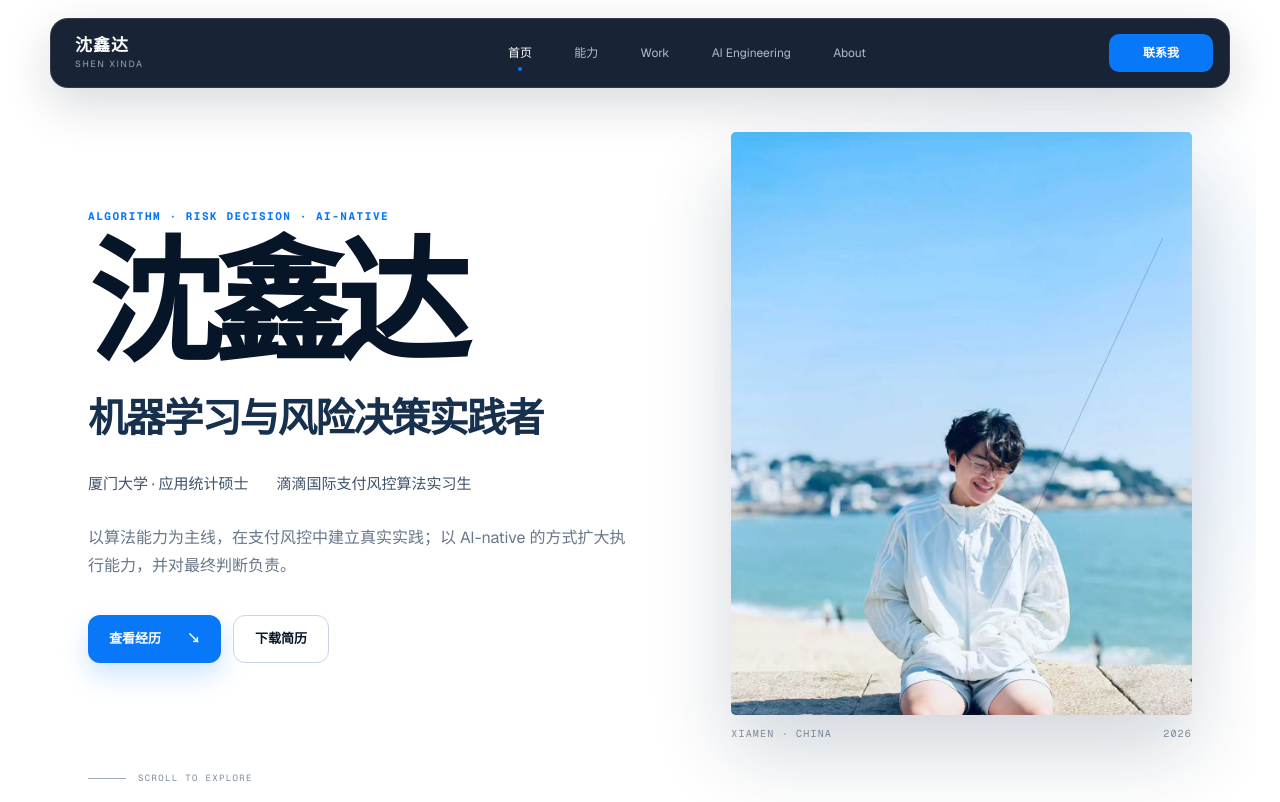
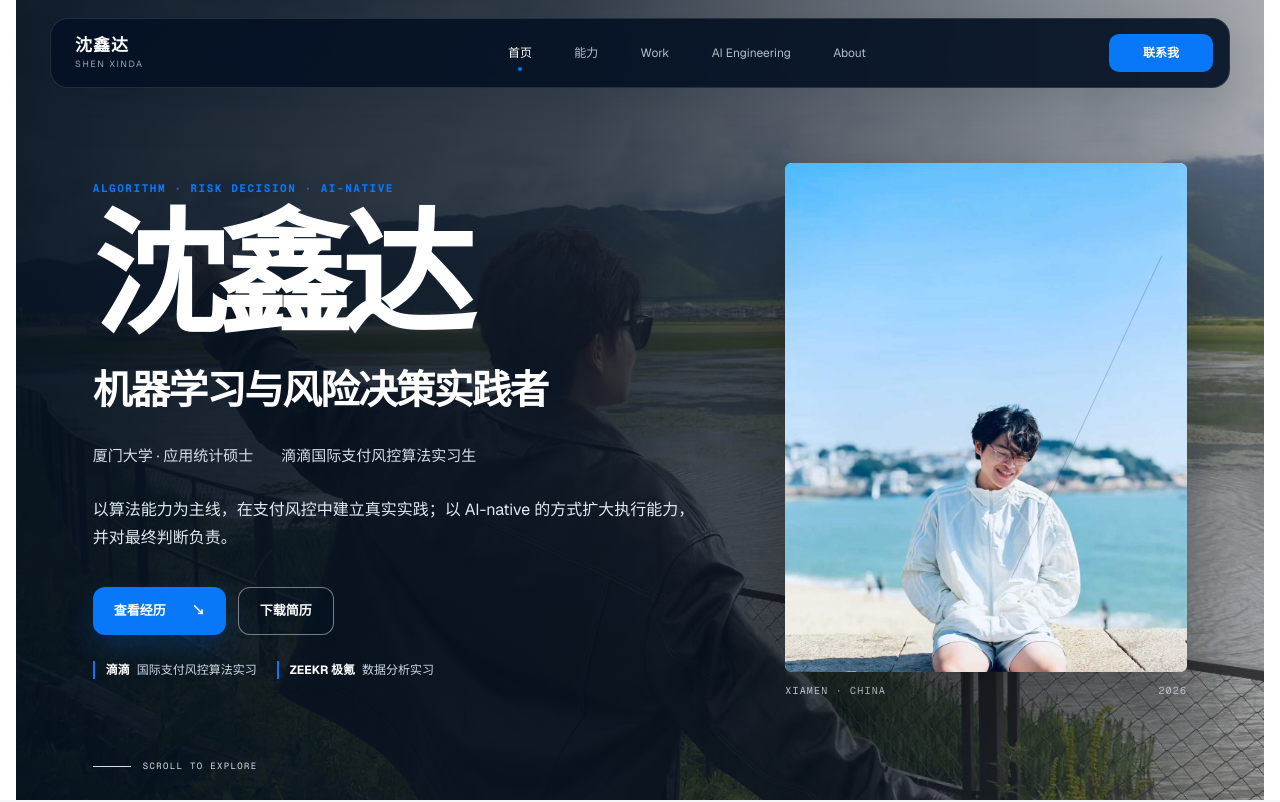
Before and after one commit to ArchimeDAs0612/shenxinda-portfolio-website, a Next.js app: page / in a window 1280 px wide. Shown: the top 802 px of the page. Built offline with nearby package versions, Linux system fonts and the light colour scheme.

Commit message:
Prioritize personal identity and company context

```diff
--- a/app/components/MaintainableImage.tsx
+++ b/app/components/MaintainableImage.tsx
@@ -23,13 +23,12 @@ export function MaintainableImage({
   objectPosition = 'center center',
   priority = false,
 }: MaintainableImageProps) {
-  const [loaded, setLoaded] = useState(false);
   const [failed, setFailed] = useState(false);
 
   return (
     <div
-      className={`${className} media-frame ${loaded ? 'is-loaded' : ''} ${failed ? 'is-missing' : ''}`}
-      aria-label={loaded ? undefined : fallbackTitle}
+      className={`${className} media-frame ${failed ? 'is-missing' : 'is-loaded'}`}
+      aria-label={failed ? fallbackTitle : undefined}
     >
       {!failed && (
         // A plain img keeps one relative asset path working on localhost, Sites,
@@ -45,11 +44,10 @@ export function MaintainableImage({
           fetchPriority={priority ? 'high' : 'auto'}
           decoding="async"
           style={{ objectPosition }}
-          onLoad={() => setLoaded(true)}
           onError={() => setFailed(true)}
         />
       )}
-      <div className="media-fallback" aria-hidden={loaded}>
+      <div className="media-fallback" aria-hidden={!failed}>
         <span>{label}</span>
         <strong>{fallbackTitle}</strong>
         {caption && <p>{caption}</p>}
--- a/app/globals.css
+++ b/app/globals.css
@@ -31,22 +31,24 @@ button, a { -webkit-tap-highlight-color: transparent; }
 .nav-links a.active::after { opacity: 1; }
 .contact-button { min-height: 38px; display: grid; place-items: center; color: white; background: var(--blue); border-radius: 10px; font-size: 12px; font-weight: 700; }
 
-.hero { position: relative; width: min(1320px, calc(100% - 48px)); min-height: 100svh; margin: auto; padding: 132px clamp(20px, 5vw, 74px) 72px; display: grid; grid-template-columns: minmax(0, 1.08fr) minmax(360px, .92fr); align-items: center; gap: clamp(50px, 8vw, 118px); overflow: hidden; }
-.hero::before { content: ''; position: absolute; z-index: -1; right: -12%; top: 6%; width: 58%; height: 82%; background: radial-gradient(circle, rgba(8,120,249,.11), transparent 67%); filter: blur(20px); }
+.hero { position: relative; isolation: isolate; width: min(1400px, calc(100% - 32px)); min-height: 100svh; margin: auto; padding: 132px clamp(28px, 6vw, 88px) 72px; display: grid; grid-template-columns: minmax(0, 1.08fr) minmax(320px, .72fr); align-items: center; gap: clamp(42px, 7vw, 105px); overflow: hidden; color: white; background: #071528; }
+.hero::before { content: ''; position: absolute; z-index: -1; inset: 0; background: linear-gradient(90deg, rgba(3,15,30,.93) 0%, rgba(3,15,30,.78) 45%, rgba(3,15,30,.34) 100%); }
+.hero-background { position: absolute; z-index: -2; inset: 0; width: 100%; height: 100%; background: #071528; }
+.hero-background .media-image { opacity: .74; filter: saturate(.8) contrast(.96); }
 .eyebrow { margin: 0 0 24px; color: var(--blue); font: 700 11px/1.4 var(--font-geist-mono), monospace; letter-spacing: .14em; }
 .eyebrow.light { color: #6aaeff; }
 h1 { margin: 0; font-size: clamp(76px, 10.5vw, 154px); line-height: .84; letter-spacing: -.078em; font-weight: 720; }
-.hero-role { margin: 34px 0 0; color: var(--ink-2); font-size: clamp(24px, 3.1vw, 44px); line-height: 1.18; letter-spacing: -.045em; font-weight: 620; }
-.hero-identity { margin-top: 31px; display: flex; flex-wrap: wrap; gap: 8px 28px; color: #3e526b; font-size: 15px; }
+.hero-role { margin: 34px 0 0; color: white; font-size: clamp(24px, 3.1vw, 44px); line-height: 1.18; letter-spacing: -.045em; font-weight: 620; }
+.hero-identity { margin-top: 31px; display: flex; flex-wrap: wrap; gap: 8px 28px; color: #d4deea; font-size: 15px; }
 .hero-identity p { margin: 0; }
-.hero-statement { max-width: 610px; margin: 28px 0 0; color: var(--muted); font-size: 16px; line-height: 1.8; }
+.hero-statement { max-width: 610px; margin: 28px 0 0; color: #e0e8f1; font-size: 16px; line-height: 1.8; }
 .actions { margin-top: 34px; display: flex; align-items: center; gap: 12px; }
 .button { min-height: 48px; padding: 0 21px; display: inline-flex; align-items: center; justify-content: center; gap: 26px; border-radius: 12px; font-size: 13px; font-weight: 700; transition: transform .2s ease, background .2s ease; }
 .button:hover { transform: translateY(-2px); }
 .button.primary { color: white; background: var(--blue); box-shadow: 0 12px 28px rgba(8,120,249,.2); }
-.button.quiet { border: 1px solid #cbd5e0; background: white; }
-.portrait-wrap { align-self: center; }
-.portrait-frame { position: relative; aspect-ratio: .79; overflow: hidden; border-radius: 5px; background: linear-gradient(145deg, #dce9f7, #afc6dd); box-shadow: 0 36px 80px rgba(17,42,70,.19); }
+.button.quiet { color: white; border: 1px solid rgba(255,255,255,.45); background: rgba(4,19,38,.2); backdrop-filter: blur(10px); }
+.portrait-wrap { align-self: center; position: relative; z-index: 1; }
+.portrait-frame { position: relative; aspect-ratio: .79; overflow: hidden; border-radius: 7px; background: linear-gradient(145deg, #dce9f7, #afc6dd); box-shadow: 0 36px 80px rgba(0,0,0,.34); }
 .media-image { position: absolute; inset: 0; width: 100%; height: 100%; object-fit: cover; opacity: 0; transition: opacity .4s ease; }
 .media-frame.is-loaded .media-image { opacity: 1; }
 .media-fallback { transition: opacity .3s ease; }
@@ -57,9 +59,12 @@ h1 { margin: 0; font-size: clamp(76px, 10.5vw, 154px); line-height: .84; letter-
 .portrait-frame span { color: #94bdea; font: 700 9px var(--font-geist-mono), monospace; letter-spacing: .14em; }
 .portrait-frame strong { display: block; margin-top: 9px; font-size: 18px; }
 .portrait-frame p { margin: 7px 0 0; color: #bdcad8; font-size: 12px; }
-.portrait-caption { margin-top: 12px; display: flex; justify-content: space-between; color: #8895a4; font: 10px var(--font-geist-mono), monospace; letter-spacing: .12em; }
-.scroll-cue { position: absolute; left: clamp(20px, 5vw, 74px); bottom: 28px; display: flex; align-items: center; gap: 12px; color: #7d8b9c; font: 9px var(--font-geist-mono), monospace; letter-spacing: .15em; }
-.scroll-cue span { width: 38px; height: 1px; background: #9eacba; }
+.portrait-caption { margin-top: 12px; display: flex; justify-content: space-between; color: #dae4f0; font: 10px var(--font-geist-mono), monospace; letter-spacing: .12em; }
+.scroll-cue { position: absolute; left: clamp(28px, 6vw, 88px); bottom: 28px; display: flex; align-items: center; gap: 12px; color: #d4e0ec; font: 9px var(--font-geist-mono), monospace; letter-spacing: .15em; }
+.scroll-cue span { width: 38px; height: 1px; background: #d4e0ec; }
+.hero-proof { margin-top: 26px; display: flex; flex-wrap: wrap; gap: 8px 20px; color: #cdd9e8; font-size: 12px; }
+.hero-proof span { padding-left: 11px; border-left: 2px solid var(--blue); }
+.hero-proof b { color: white; margin-right: 4px; }
 .hero-enter { opacity: 0; transform: translateY(18px); animation: enter .75s cubic-bezier(.22,.7,.18,1) forwards; }
 .enter-one { animation-delay: .1s; }.enter-two { animation-delay: .2s; }.enter-three { animation-delay: .34s; }.enter-four { animation-delay: .46s; }
 @keyframes enter { to { opacity: 1; transform: none; } }
@@ -91,6 +96,13 @@ h1 { margin: 0; font-size: clamp(76px, 10.5vw, 154px); line-height: .84; letter-
 .status.wip { color: #f5c66f; background: #fff6df; border: 1px solid #efd89f; }
 .career-company { align-self: center; color: rgba(255,255,255,.025); font-size: clamp(110px, 18vw, 250px); line-height: .8; letter-spacing: -.09em; font-weight: 750; }
 .career-content { position: relative; z-index: 1; max-width: 600px; }
+.company-lockup { display: inline-flex; align-items: baseline; gap: 9px; width: fit-content; }
+.company-lockup strong { font-size: 21px; letter-spacing: -.05em; }
+.company-lockup span { font: 700 10px var(--font-geist-mono), monospace; letter-spacing: .16em; }
+.didi-lockup { color: #ff8b2b; }.didi-lockup span { color: #ffc18b; }
+.zeekr-lockup { margin-top: 16px; color: #071528; }.zeekr-lockup strong { font-size: 20px; }.zeekr-lockup span { color: #657386; }
+.company-description { margin: 9px 0 18px !important; color: #91b7df !important; font-size: 11px !important; line-height: 1.4 !important; }
+.career-secondary .company-description { color: #61738a !important; }
 .career-org { margin: 0 0 10px; color: #76b4fb; font-size: 13px; font-weight: 700; }
 .career-content h3 { margin: 0; font-size: clamp(34px, 4vw, 56px); line-height: 1.1; letter-spacing: -.05em; }
 .career-content > p:not(.career-org,.privacy-note) { margin: 24px 0 0; color: #b7c5d5; font-size: 16px; line-height: 1.85; }
--- a/app/page.tsx
+++ b/app/page.tsx
@@ -84,6 +84,7 @@ export default function Home() {
       </header>
 
       <section className="hero" aria-labelledby="hero-title">
+        <MaintainableImage className="hero-background" priority {...mediaContent.heroBackground} />
         <div className="hero-copy">
           <p className="eyebrow hero-enter enter-one">ALGORITHM · RISK DECISION · AI-NATIVE</p>
           <h1 className="hero-enter enter-two" id="hero-title">沈鑫达</h1>
@@ -91,6 +92,7 @@ export default function Home() {
           <div className="hero-identity hero-enter enter-four"><p>厦门大学 · 应用统计硕士</p><p>滴滴国际支付风控算法实习生</p></div>
           <p className="hero-statement hero-enter enter-four">以算法能力为主线，在支付风控中建立真实实践；以 AI-native 的方式扩大执行能力，并对最终判断负责。</p>
           <div className="actions hero-enter enter-four"><a className="button primary" href="#work">查看经历 <span>↘</span></a><a className="button quiet" href="#resume">下载简历</a></div>
+          <div className="hero-proof hero-enter enter-four" aria-label="核心经历"><span><b>滴滴</b> 国际支付风控算法实习</span><span><b>ZEEKR 极氪</b> 数据分析实习</span></div>
         </div>
         <div className="portrait-wrap">
           <MaintainableImage className="portrait-frame" priority {...mediaContent.profile} />
@@ -113,8 +115,8 @@ export default function Home() {
       <section className="chapter work-section" id="work">
         <div className="chapter-intro work-intro" data-reveal><p className="eyebrow light">02 / EXPERIENCE</p><h2>职业经历，<br />是一条能力进化路径。</h2><p>从数据分析基础走向算法与风险决策。所有内容仅保留已确认事实，细节将在去敏和核验后展开。</p></div>
         <div className="career-story">
-          <article className="career-feature" data-reveal><div className="career-meta"><span className="status fact">FACT</span><span>EXPERIENCE 01</span></div><div className="career-company">DIDI</div><div className="career-content"><p className="career-org">滴滴</p><h3>国际支付风控算法实习</h3><p>当前最重要的算法实践场景。围绕支付风险问题参与分析、判断与评估，在真实约束中理解算法如何服务决策。</p><div className="career-tags"><span>机器学习</span><span>支付风控</span><span>风险决策</span></div><p className="privacy-note">案例内容正在进行去敏与事实核验，暂不披露业务指标或内部实现。</p></div></article>
-          <article className="career-secondary" data-reveal><div><span className="status fact">FACT</span><p className="career-org">极氪</p><h3>数据分析实习</h3></div><p>职业能力路径中的数据分析实践，为后续进入算法与决策问题建立业务理解基础。</p><span className="career-index">EXPERIENCE 02</span></article>
+          <article className="career-feature" data-reveal><div className="career-meta"><span className="status fact">FACT</span><span>EXPERIENCE 01</span></div><div className="career-company">DIDI</div><div className="career-content"><div className="company-lockup didi-lockup" aria-label="滴滴 DIDI"><strong>滴滴</strong><span>DIDI</span></div><p className="company-description">移动出行平台 · 国际支付业务场景</p><h3>国际支付风控算法实习</h3><p>当前最重要的算法实践场景。围绕支付风险问题参与分析、判断与评估，在真实约束中理解算法如何服务决策。</p><div className="career-tags"><span>机器学习</span><span>支付风控</span><span>风险决策</span></div><p className="privacy-note">案例内容正在进行去敏与事实核验，暂不披露业务指标或内部实现。</p></div></article>
+          <article className="career-secondary" data-reveal><div><span className="status fact">FACT</span><div className="company-lockup zeekr-lockup" aria-label="极氪 ZEEKR"><strong>极氪</strong><span>ZEEKR</span></div><p className="company-description">高端智能电动品牌 · 数据分析实习</p><h3>数据分析实习</h3></div><p>职业能力路径中的数据分析实践，为后续进入算法与决策问题建立业务理解基础。</p><span className="career-index">EXPERIENCE 02</span></article>
           <article className="project-slot" data-reveal><div><span className="status wip">WIP</span><p className="career-org">代表性项目</p><h3>等待真实材料确认</h3></div><p>后续将按 Problem → Method → Evaluation → Result → Reflection 展开，不补充未经确认的项目内容。</p><span className="career-index">PROJECT 01</span></article>
         </div>
       </section>
@@ -127,11 +129,6 @@ export default function Home() {
         </div>
       </section>
 
-      <section className="life-banner" aria-label="生活片段" data-reveal>
-        <MaintainableImage className="life-banner-image" {...mediaContent.background} />
-        <div className="life-banner-copy"><p className="eyebrow light">04 / LIFE, NOT A SIDELINE</p><h2>工作之外，<br />也在路上。</h2><p>校园、运动和看见世界的时间，让长期的学习与判断保持真实。</p></div>
-      </section>
-
       <section className="chapter about-section" id="about">
         <div className="about-visual" data-reveal>
           <div className="life-carousel" aria-roledescription="carousel" aria-label="生活照片">
@@ -140,10 +137,10 @@ export default function Home() {
             <div className="carousel-dots" aria-label="选择生活照片">{mediaContent.life.photos.map((photo, index) => <button type="button" className={index === lifeIndex ? 'active' : ''} onClick={() => setLifeIndex(index)} aria-label={`查看第 ${index + 1} 张生活照片`} aria-current={index === lifeIndex ? 'true' : undefined} key={photo.src} />)}</div>
           </div>
         </div>
-        <div className="about-copy" data-reveal><p className="eyebrow">05 / ABOUT · LIFE</p><h2>统计、算法、风险与 AI，<br />也是一个人的成长轨迹。</h2><p>从浙江工商大学经济统计学，到厦门大学应用统计，再到真实的支付风控算法场景，我正在把统计基础转化为解决现实问题的能力。</p><p>工作之外，校园、运动和持续学习构成另一面的我。这里保留少量真实影像，不做荣誉墙，也不做照片瀑布流。</p><div className="education-line"><span>本科</span><strong>浙江工商大学 · 经济统计学</strong></div><div className="education-line"><span>硕士</span><strong>厦门大学 · 应用统计</strong></div></div>
+        <div className="about-copy" data-reveal><p className="eyebrow">04 / ABOUT · LIFE</p><h2>统计、算法、风险与 AI，<br />也是一个人的成长轨迹。</h2><p>从浙江工商大学经济统计学，到厦门大学应用统计，再到真实的支付风控算法场景，我正在把统计基础转化为解决现实问题的能力。</p><p>工作之外，校园、运动和持续学习构成另一面的我。这里保留少量真实影像，不做荣誉墙，也不做照片瀑布流。</p><div className="education-line"><span>本科</span><strong>浙江工商大学 · 经济统计学</strong></div><div className="education-line"><span>硕士</span><strong>厦门大学 · 应用统计</strong></div></div>
       </section>
 
-      <section className="closing" id="resume" data-reveal><p className="eyebrow light">06 / RESUME · CONTACT</p><h2>保持判断，持续进化。</h2><p>PDF 简历与联系方式将在信息确认后接入。网站负责深度证明，简历负责标准招聘流程。</p><a className="button light-button" href="#contact">建立联系 <span>↗</span></a></section>
+      <section className="closing" id="resume" data-reveal><p className="eyebrow light">05 / RESUME · CONTACT</p><h2>保持判断，持续进化。</h2><p>PDF 简历与联系方式将在信息确认后接入。网站负责深度证明，简历负责标准招聘流程。</p><a className="button light-button" href="#contact">建立联系 <span>↗</span></a></section>
       <footer id="contact"><div><strong>沈鑫达 / Shen Xinda</strong><p>Algorithm · Risk Decision · AI-native Practice</p></div><a href="#top">返回顶部 ↑</a></footer>
     </main>
   );
--- a/content/site-content.ts
+++ b/content/site-content.ts
@@ -24,11 +24,11 @@ export const mediaContent = {
       { src: 'images/life/01800023a656a81b59b9b2f526542738.jpg', alt: '沈鑫达的生活照片', label: 'LIFE / 07', fallbackTitle: '生活照片', objectPosition: 'center center' },
     ],
   },
-  background: {
-    src: 'images/background/ee50ae865578ee88302cdbbf08897ff9.jpg',
-    alt: '海边与风车的生活场景',
+  heroBackground: {
+    src: 'images/background/01800023a656a81b59b9b2f526542738.jpg',
+    alt: '沈鑫达在路上的生活照片',
     label: 'LIFE / ON THE ROAD',
-    fallbackTitle: '生活影像',
+    fallbackTitle: '背景照片',
     objectPosition: 'center center',
   },
 } as const;
```
